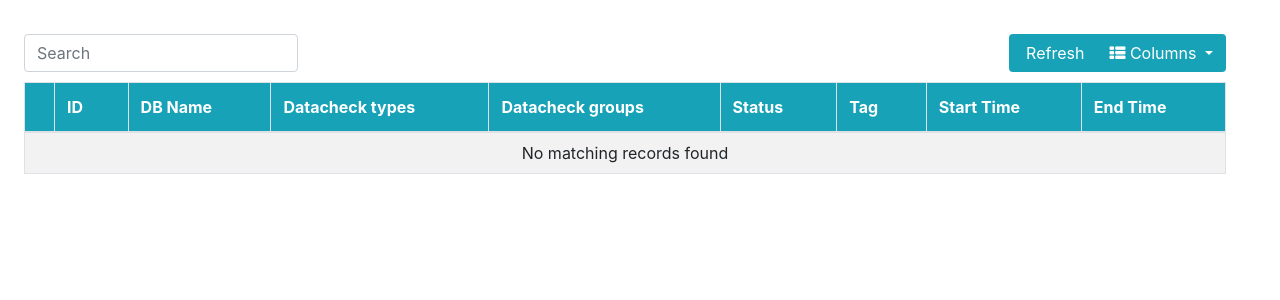
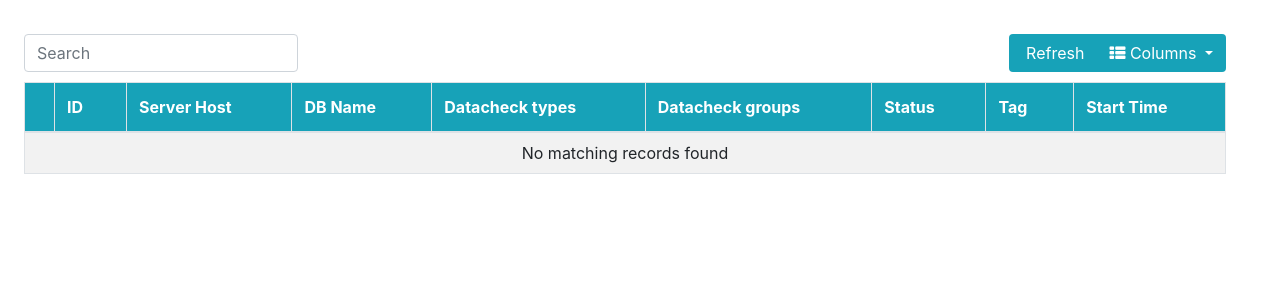
Before and after one commit to Ensembl/ensembl-prodinf-datachecks, a Flask app: page /jobs in a window 1280 px wide. Shown: the part 44-344 px from the top of the page. Run offline with Flask 2, Linux system fonts and the light colour scheme; data that the repository does not hold is empty; parts of the project's set-up code (start-up, migrations or seed data) failed here and were passed over; some libraries are stand-ins or nearby versions.

Commit message:
added new column server; host removed endtime column; default sort on column startdate

```diff
--- a/src/ensembl/production/datacheck/templates/list.html
+++ b/src/ensembl/production/datacheck/templates/list.html
@@ -29,19 +29,22 @@
   data-detail-formatter="detailFormatter"
   data-buttons-class="btn h-buttons"
   data-query-params="queryParams"
+  data-sort-name="input.timestamp"
+  data-sort-order="desc"
   data-show-columns="true">
   <thead>
     <tr style="cursor: pointer">
       <!--<th data-formatter="expandIcon"></th>-->
       <th data-field="id" data-sortable="true" data-formatter="detailPage">ID</th>
       <!--<th data-field="input.db_type" data-sortable="true">DB Type</th>-->
+      <th data-field="input.server_url" data-sortable="true" data-formatter="FormatServerHost"  >Server Host</th>
       <th data-field="input.dbname" data-sortable="true" data-formatter="FormatArrayName"  >DB Name</th>
       <th data-field="input.datacheck_types" data-sortable="true" data-formatter="FormatArrayName"  >Datacheck types</th>
       <th data-field="input.datacheck_groups" data-sortable="true" data-formatter="FormatArrayName"  >Datacheck groups</th>
       <th data-field="status" data-sortable="true" data-formatter="statusFormat">Status</th>
       <th data-field="input.tag" data-sortable="true" >Tag</th>
       <th data-field="input.timestamp" data-sortable="true" >Start Time</th>
-      <th data-field="output" data-sortable="true" data-formatter="FormatTimestamp">End Time</th>
+      <th data-field="output" data-sortable="true" data-visible="false" data-formatter="FormatTimestamp">End Time</th>
     </tr>
   </thead>
 </table>
```
